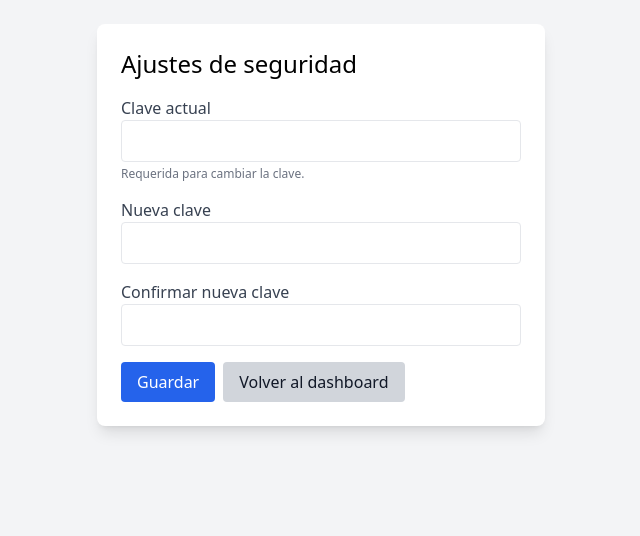
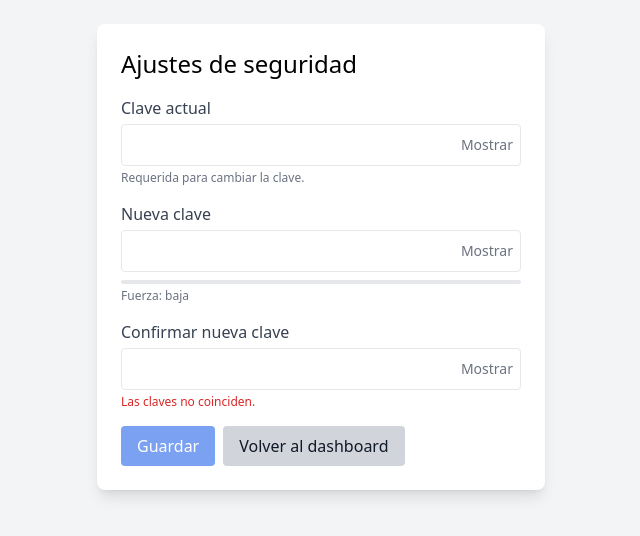
Before and after one commit to Palafox715/Palafox715.github.io, a Flask app: page /admin/settings in a window 1280 px wide. Shown: the top 536 px of the page, without its empty margins (319-959 px from the left). Run offline with Flask 3, Linux system fonts and the light colour scheme; data comes from the database, SQL or seed files in the repository; some libraries are stand-ins or nearby versions.

Commit message:
Update admin_settings.html

```diff
--- a/templates/admin_settings.html
+++ b/templates/admin_settings.html
@@ -3,6 +3,7 @@
 <head>
   <meta charset="UTF-8">
   <title>Ajustes de seguridad</title>
+  <meta name="viewport" content="width=device-width,initial-scale=1" />
   <script src="https://cdn.tailwindcss.com"></script>
 </head>
 <body class="bg-gray-100 p-6">
@@ -17,11 +18,18 @@
       </div>
     {% endif %}
 
-    <form action="{{ url_for('admin_settings') }}" method="post" class="space-y-4">
+    <form action="{{ url_for('admin_settings') }}" method="post" class="space-y-4" novalidate>
       {% if has_hash %}
         <div>
-          <label class="block text-gray-700">Clave actual</label>
-          <input type="password" name="current" class="w-full border rounded p-2" required>
+          <label class="block text-gray-700 mb-1" for="current">Clave actual</label>
+          <div class="relative">
+            <input id="current" name="current" type="password"
+                   class="w-full border rounded p-2 pr-10"
+                   required minlength="4" maxlength="128"
+                   spellcheck="false" inputmode="text"
+                   autocomplete="current-password" />
+            <button type="button" class="abs-toggle absolute right-2 top-1/2 -translate-y-1/2 text-sm text-gray-500">Mostrar</button>
+          </div>
           <p class="text-xs text-gray-500 mt-1">Requerida para cambiar la clave.</p>
         </div>
       {% else %}
@@ -31,24 +39,97 @@
       {% endif %}
 
       <div>
-        <label class="block text-gray-700">Nueva clave</label>
-        <input type="password" name="new" class="w-full border rounded p-2" required minlength="4">
+        <label class="block text-gray-700 mb-1" for="new">Nueva clave</label>
+        <div class="relative">
+          <input id="new" name="new" type="password"
+                 class="w-full border rounded p-2 pr-10"
+                 required minlength="4" maxlength="128"
+                 spellcheck="false" inputmode="text"
+                 autocomplete="new-password" />
+          <button type="button" class="abs-toggle absolute right-2 top-1/2 -translate-y-1/2 text-sm text-gray-500">Mostrar</button>
+        </div>
+        <div class="mt-2 h-1 bg-gray-200 rounded">
+          <div id="strength" class="h-1 w-0 bg-red-500 rounded transition-all"></div>
+        </div>
+        <p id="strength-label" class="text-xs text-gray-500 mt-1">Fuerza: —</p>
       </div>
 
       <div>
-        <label class="block text-gray-700">Confirmar nueva clave</label>
-        <input type="password" name="confirm" class="w-full border rounded p-2" required minlength="4">
+        <label class="block text-gray-700 mb-1" for="confirm">Confirmar nueva clave</label>
+        <div class="relative">
+          <input id="confirm" name="confirm" type="password"
+                 class="w-full border rounded p-2 pr-10"
+                 required minlength="4" maxlength="128"
+                 spellcheck="false" inputmode="text"
+                 autocomplete="new-password" />
+          <button type="button" class="abs-toggle absolute right-2 top-1/2 -translate-y-1/2 text-sm text-gray-500">Mostrar</button>
+        </div>
+        <p id="match-hint" class="text-xs mt-1 text-gray-500">Escribe la misma clave.</p>
       </div>
 
       <div class="flex gap-2">
-        <button type="submit" class="bg-blue-600 text-white px-4 py-2 rounded hover:bg-blue-700">
+        <button id="submitBtn" type="submit"
+                class="bg-blue-600 text-white px-4 py-2 rounded hover:bg-blue-700 disabled:opacity-60">
           Guardar
         </button>
-        <a href="{{ url_for('dashboard') }}" class="bg-gray-300 text-gray-900 px-4 py-2 rounded hover:bg-gray-400">
+        <a href="{{ url_for('dashboard') }}"
+           class="bg-gray-300 text-gray-900 px-4 py-2 rounded hover:bg-gray-400">
           Volver al dashboard
         </a>
       </div>
     </form>
   </div>
+
+  <script>
+    // Mostrar/ocultar contraseñas
+    document.querySelectorAll('.abs-toggle').forEach(btn => {
+      btn.addEventListener('click', () => {
+        const input = btn.previousElementSibling;
+        const isPwd = input.type === 'password';
+        input.type = isPwd ? 'text' : 'password';
+        btn.textContent = isPwd ? 'Ocultar' : 'Mostrar';
+      });
+    });
+
+    // Indicador simple de fuerza
+    const newInput = document.getElementById('new');
+    const bar = document.getElementById('strength');
+    const label = document.getElementById('strength-label');
+    const confirmInput = document.getElementById('confirm');
+    const matchHint = document.getElementById('match-hint');
+    const submitBtn = document.getElementById('submitBtn');
+
+    function score(pwd) {
+      let s = 0;
+      if (!pwd) return 0;
+      if (pwd.length >= 8) s++;
+      if (/[A-Z]/.test(pwd)) s++;
+      if (/[a-z]/.test(pwd)) s++;
+      if (/\d/.test(pwd)) s++;
+      if (/[^A-Za-z0-9]/.test(pwd)) s++;
+      return Math.min(s, 5);
+    }
+
+    function renderStrength() {
+      const s = score(newInput.value);
+      const pct = (s/5)*100;
+      bar.style.width = pct + '%';
+      bar.className = 'h-1 rounded transition-all ' + (s<=2 ? 'bg-red-500' : s<=3 ? 'bg-yellow-500' : 'bg-green-500');
+      label.textContent = 'Fuerza: ' + (s<=2 ? 'baja' : s<=3 ? 'media' : 'alta');
+    }
+
+    function checkMatch() {
+      const ok = newInput.value && newInput.value === confirmInput.value;
+      matchHint.textContent = ok ? 'Coinciden.' : 'Las claves no coinciden.';
+      matchHint.className = 'text-xs mt-1 ' + (ok ? 'text-green-600' : 'text-red-600');
+      submitBtn.disabled = !ok;
+    }
+
+    newInput.addEventListener('input', () => { renderStrength(); checkMatch(); });
+    confirmInput.addEventListener('input', checkMatch);
+
+    // Inicial
+    renderStrength(); checkMatch();
+  </script>
 </body>
 </html>
```
